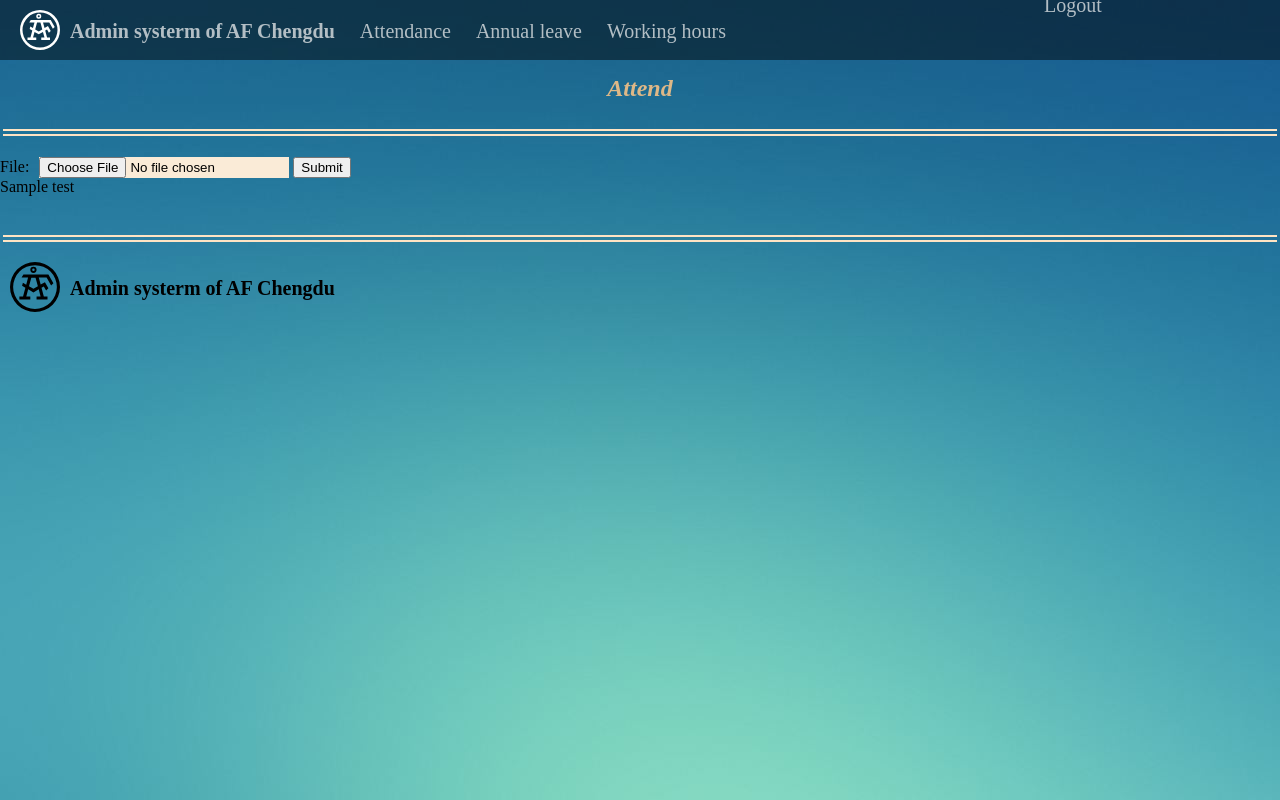
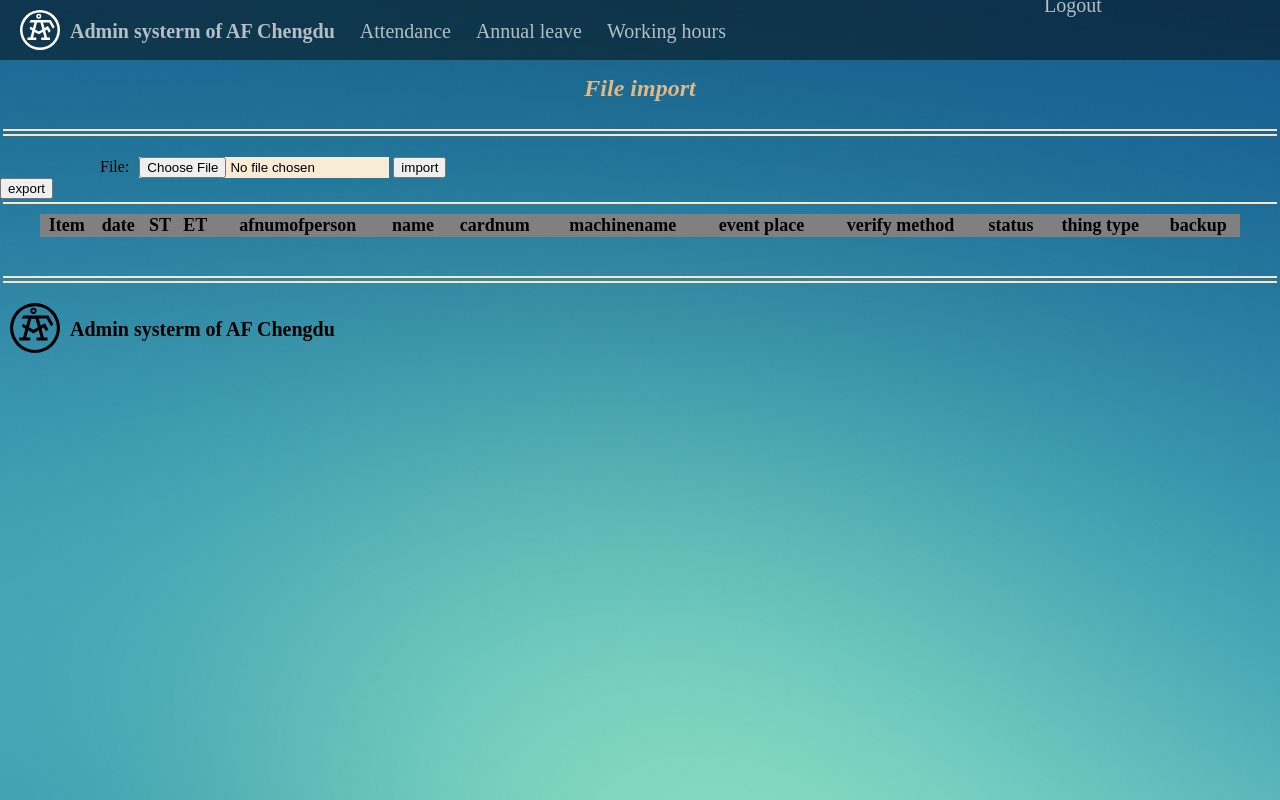
Before and after one commit to wangyi190228/django-test, a Django app: template template/attend/attendence.html in a window 1280 px wide. Run offline with Django 3.2, Linux system fonts and the light colour scheme; the template is opened without the code that fills it: values that come from a table or form of the project are taken from there, most other values are stand-ins (such as "Sample title", 1, 10 or a date in 2020); lists and menus that the app fills with data are empty.

Commit message:
the newest code

```diff
--- a/static/css/afsty.css
+++ b/static/css/afsty.css
@@ -185,3 +185,8 @@ hr
     /*  border: 1px solid whitesmoke; */
     border-collapse: collapse;
 }
+
+#fileexport{
+    margin-left: 470px;
+    margin-top: -1.35em
+}
--- a/template/attend/attendence.html
+++ b/template/attend/attendence.html
@@ -2,19 +2,67 @@
 
 <!-- change content -->
 {%block bodytag%}
-<body class="attend">
+<body class="fimport">
 {%endblock%}
 
 {%block header%}
-<p class="attendapp">Attend</p>
+<p class="fimporttapp">File import</p>
 {%endblock%}
 
 {%block content%}
-<!-- <p id="attendapp"><strong>This is the Attendence page</strong></p> -->
-<form  action="/attend/" method="post" enctype="multipart/form-data">
+<form id="fileimport" action="" method="POST" enctype="multipart/form-data">
     {% csrf_token %}
-    {{ form }}
-    <input name="formname" type="submit" value="Submit">
-</form>
-{{test}}
+    {{form}}
+    <input name="imsubmit" type="submit" id="import" value="import"/>
+  </form>
+
+  <form action="">
+    <input name="exsubmit" type="submit" id="export" value="export">
+  </form>
+<!-- <button >export</button> -->
+
+<hr>
+  <table class="attendtab">
+      <tr>
+      <th>Item</th>
+      <th>date</th>
+      <th>ST</th>
+      <th>ET</th>
+      <th>afnumofperson</th>
+      <th>name</th>
+      <th>cardnum</th>
+      <th>machinename</th>
+      <th>event place</th>
+      <th>verify method</th>
+      <th>status</th>
+      <th>thing type</th>
+      <th>backup</th>
+    </tr>
+      {% for date,ST,ET,afnumofperson,name,cardnum,machinename,event_place,verify_method,status,thing_type,backup in attendlist %}
+      <tr>
+      <td>{{forloop.counter}}</td>
+      <td>{{date}}</td>
+      <td>{{ST}}</td>
+      <td>{{ET}}</td>
+      <!-- &nbsp&nbsp -->
+      <td>{{afnumofperson}}</td>
+      <!-- &nbsp&nbsp -->
+      <td>{{name}}</td>
+      <!-- &nbsp&nbsp -->
+      <td>{{cardnum}}</td>
+      <!-- &nbsp&nbsp -->
+      <td>{{machinename}}</td>
+      <!-- &nbsp&nbsp -->
+      <td>{{event_place}}</td>
+      <!-- &nbsp&nbsp -->
+      <td>{{verify_method}}</td>
+      <!-- &nbsp&nbsp -->
+      <td>{{status}}</td>
+      <!-- &nbsp&nbsp -->
+      <td>{{thing_type}}</td>
+      <!-- &nbsp&nbsp -->
+      <td>{{backup}}</td>
+      </tr>
+      {% endfor %}
+  </table>
 {%endblock%}
```
Also changed, not shown: attend/views.py (+58 -83 lines), template/test.html (+3 -4 lines), 2 other files.
